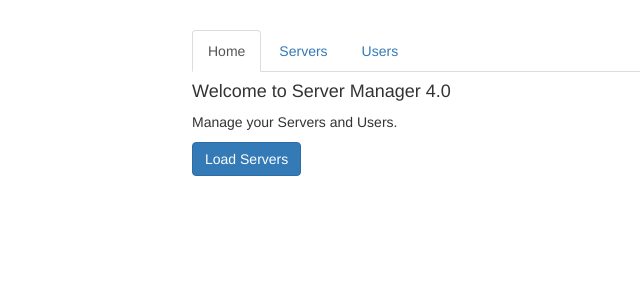
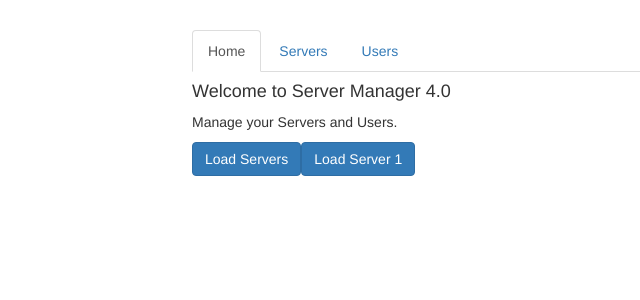
Before and after one commit to sohaibsalman/angular-training, an Angular app: page / in a window 1280 px wide. Shown: the top 300 px of the page, without its empty margins (73-713 px from the left). Built offline with nearby package versions, Linux system fonts and the light colour scheme.

Commit message:
Passing query params and fragment

```diff
--- a/src/app/app.module.ts
+++ b/src/app/app.module.ts
@@ -21,6 +21,7 @@ const appRoutes: Routes = [
   // we can add dynamic parameter to routing by using :any_name after the route. e.g. users/:id
   { path: 'users/:id/:name', component: UserComponent },
   { path: 'servers', component: ServersComponent },
+  { path: 'servers/:id/edit', component: ServerComponent },
 ];
 
 @NgModule({
--- a/src/app/home/home.component.html
+++ b/src/app/home/home.component.html
@@ -2,3 +2,6 @@
 <p>Manage your Servers and Users.</p>
 <!-- Example to programmaticaly navigate to a route -->
 <button class="btn btn-primary" (click)="handleLoadServers()">Load Servers</button>
+
+<!-- Example to programmaticaly navigate to a route with query params and fragment-->
+<button class="btn btn-primary" (click)="handleLoadServer(1)">Load Server 1</button>
--- a/src/app/home/home.component.ts
+++ b/src/app/home/home.component.ts
@@ -16,4 +16,12 @@ export class HomeComponent implements OnInit {
     // Use navigate function to navigate to the component programmatically
     this.router.navigate(['/servers']);
   }
+
+  handleLoadServer(id: number) {
+    // navigate to a component with query params and fragment programatically
+    this.router.navigate(['/servers', id, 'edit'], {
+      queryParams: { allowEdit: '1' },
+      fragment: 'loading',
+    });
+  }
 }
--- a/src/app/servers/servers.component.html
+++ b/src/app/servers/servers.component.html
@@ -1,9 +1,17 @@
+<!--
+  [queryParams] directive can be used to pass the query parameters to the route
+  [fragment] directive can be used to pass the fragment information to the route
+ -->
+
 <div class="row">
   <div class="col-xs-12 col-sm-4">
     <div class="list-group">
       <a
         href="#"
         class="list-group-item"
+        [routerLink]="['/servers', server.id, 'edit']"
+        [queryParams]="{allowEdit: '1'}"
+        [fragment]="'loading'"
         *ngFor="let server of servers">
         {{ server.name }}
       </a>
```
